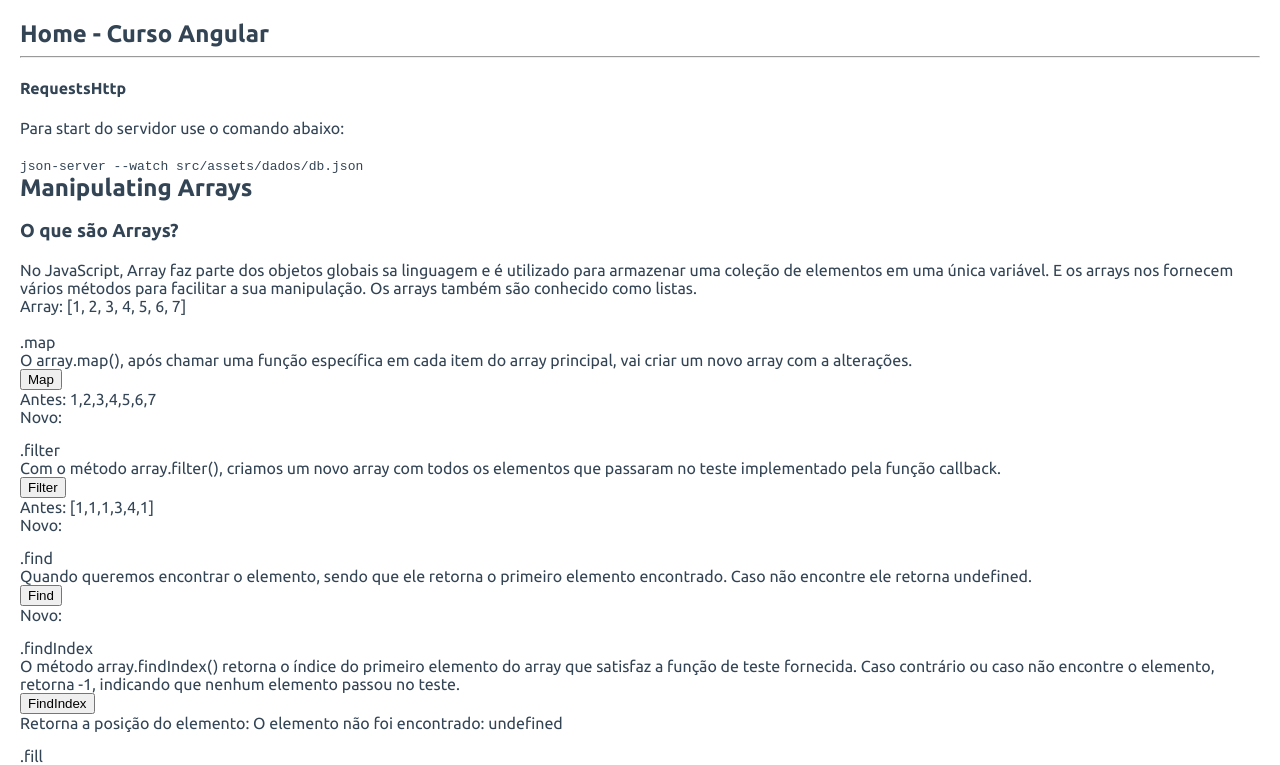
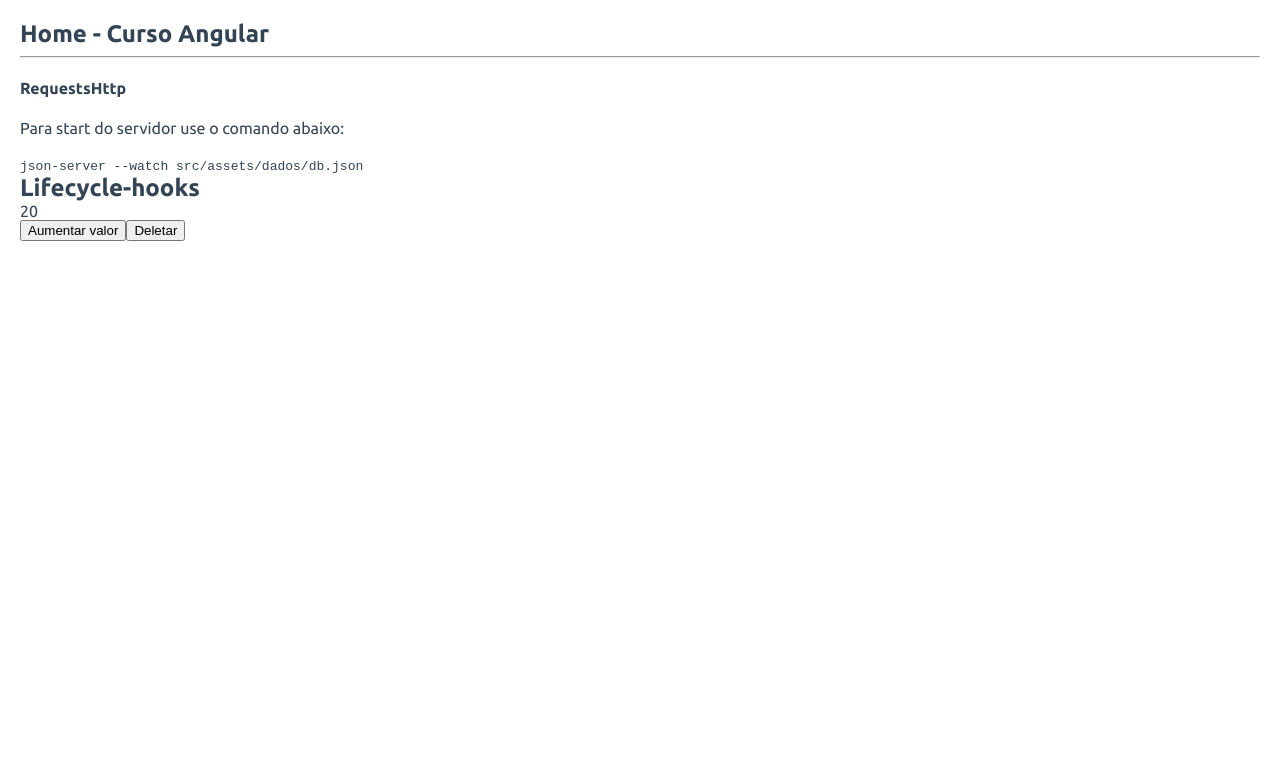
Before and after one commit to gabrieljony/curso-angular, an Angular app: page /#/home in a window 1280 px wide. Shown: the top 765 px of the page. Built offline with nearby package versions, Linux system fonts and the light colour scheme.

Commit message:
Ciclo de vida do Componente

```diff
--- a/src/app/pages/home/home.component.html
+++ b/src/app/pages/home/home.component.html
@@ -9,4 +9,8 @@
     json-server --watch src/assets/dados/db.json
   </code>
 </div>
-<app-manipulating-arrays></app-manipulating-arrays>
+<!-- <app-manipulating-arrays></app-manipulating-arrays> -->
+<app-lifecycle-hooks *ngIf="mostrar" [valorInicial]="valorI"></app-lifecycle-hooks>
+<br>
+<button (click)="mudarValor()">Aumentar valor</button>
+<button (click)="deletar()">Deletar</button>
--- a/src/app/pages/home/home.component.ts
+++ b/src/app/pages/home/home.component.ts
@@ -7,9 +7,20 @@ import { Component, OnInit } from '@angular/core';
 })
 export class HomeComponent implements OnInit {
 
+  valorI: number = 20;
+  mostrar: boolean = true;
+
   constructor() { }
 
   ngOnInit(): void {
   }
 
+  mudarValor(){
+    this.valorI++;
+  }
+
+  deletar(){
+    this.mostrar = false;
+  }
+
 }
--- /dev/null
+++ b/src/app/pages/lifecycle-hooks/lifecycle-hooks.component.html
@@ -0,0 +1,3 @@
+<h1>Lifecycle-hooks</h1>
+
+{{ valorInicial }}
--- /dev/null
+++ b/src/app/pages/lifecycle-hooks/lifecycle-hooks.component.ts
@@ -0,0 +1,69 @@
+import {
+  AfterContentChecked,
+  AfterContentInit,
+  AfterViewChecked,
+  AfterViewInit,
+  Component,
+  DoCheck,
+  OnChanges,
+  OnInit,
+  OnDestroy,
+  Input} from '@angular/core';
+
+@Component({
+  selector: 'app-lifecycle-hooks',
+  templateUrl: './lifecycle-hooks.component.html',
+  styleUrls: ['./lifecycle-hooks.component.scss']
+})
+export class LifecycleHooksComponent implements OnInit, OnChanges, DoCheck, AfterContentInit,
+  AfterContentChecked, AfterViewInit, AfterViewChecked, OnDestroy {
+  // É sempre de boa prática declarar as interfaces
+
+  @Input() valorInicial: number = 10;
+
+  constructor() {
+    console.log('constructor');
+  }
+
+  ngOnChanges() {
+    // Antes do OnInit e quando valor do propety-binding(Input) do component é atualizado.
+    // Chamado quando se muda o valor do Input()
+    console.log('ngOnChanges');
+  }
+  ngOnInit() {
+    // quando o Component é inicializado
+    // Normalmente é aqui no OnInit que fazemos a chamada ao servidor.
+    console.log('ngOnInit');
+  }
+  ngDoCheck() {
+    // a cada ciclo de verificação de mudanças
+    // Chamado quando se muda o valor do Input()
+    console.log('ngDoCheck');
+  }
+  ngAfterContentInit() {
+    // depois de inserir conteúdo externo na view
+    console.log('ngAfterContentInit');
+  }
+  ngAfterContentChecked() {
+    // a cada verificação de conteúdo inserido
+    // Chamado quando se muda o valor do Input()
+    console.log('ngAfterContentChecked');
+  }
+  ngAfterViewInit() {
+
+    console.log('ngAfterViewInit');
+  }
+  ngAfterViewChecked() {
+    // a cada verificação de conteúdo / conteúdo filho
+    // Chamado quando se muda o valor do Input()
+    console.log('ngAfterViewChecked');
+  }
+  ngOnDestroy() {
+    // antes da diretiva/component ser destruído
+    console.log('ngOnDestroy');
+  }
+
+
+
+
+}
```
Also changed, not shown: src/app/app.module.ts (+8 -1 lines), src/app/pages/home/home.module.ts (+6 -1 lines), src/app/pages/lifecycle-hooks/lifecycle-hooks.component.scss (added), 1 other file (tests, documents, lock files or other folders).
